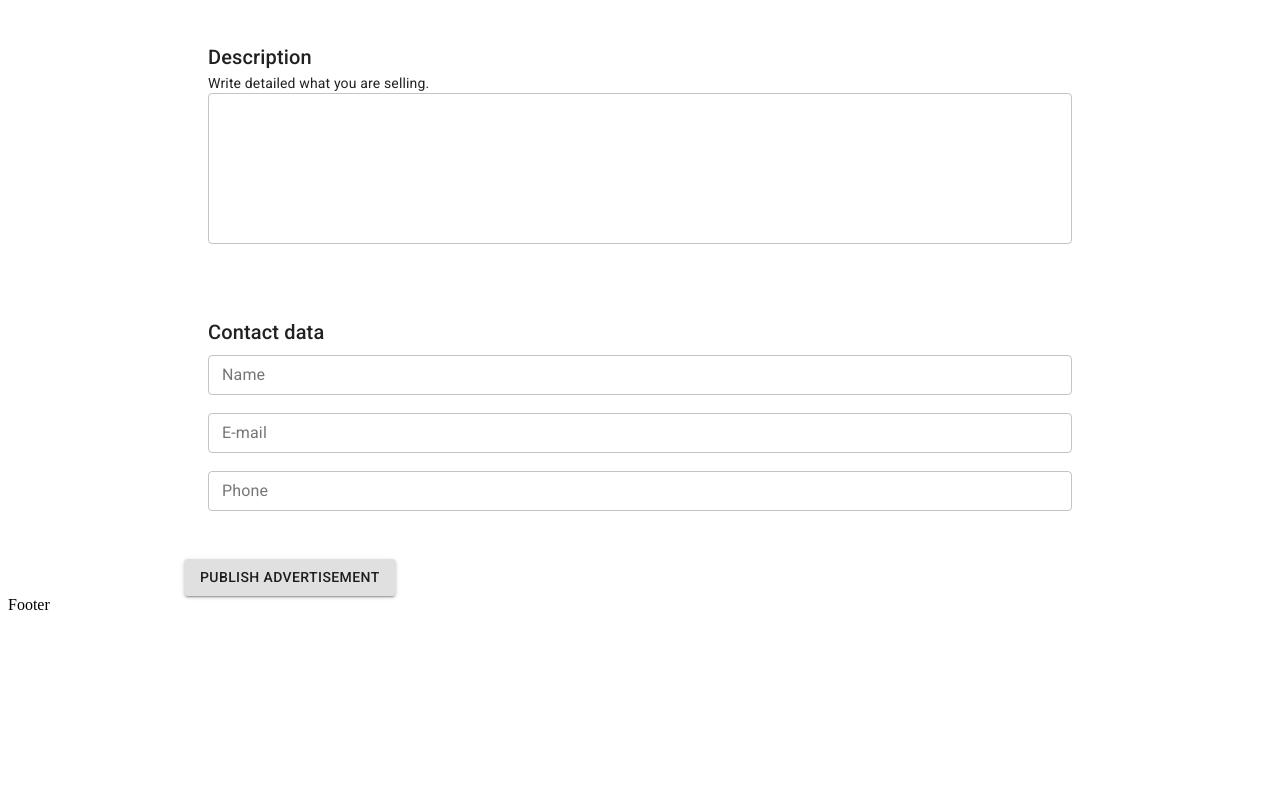
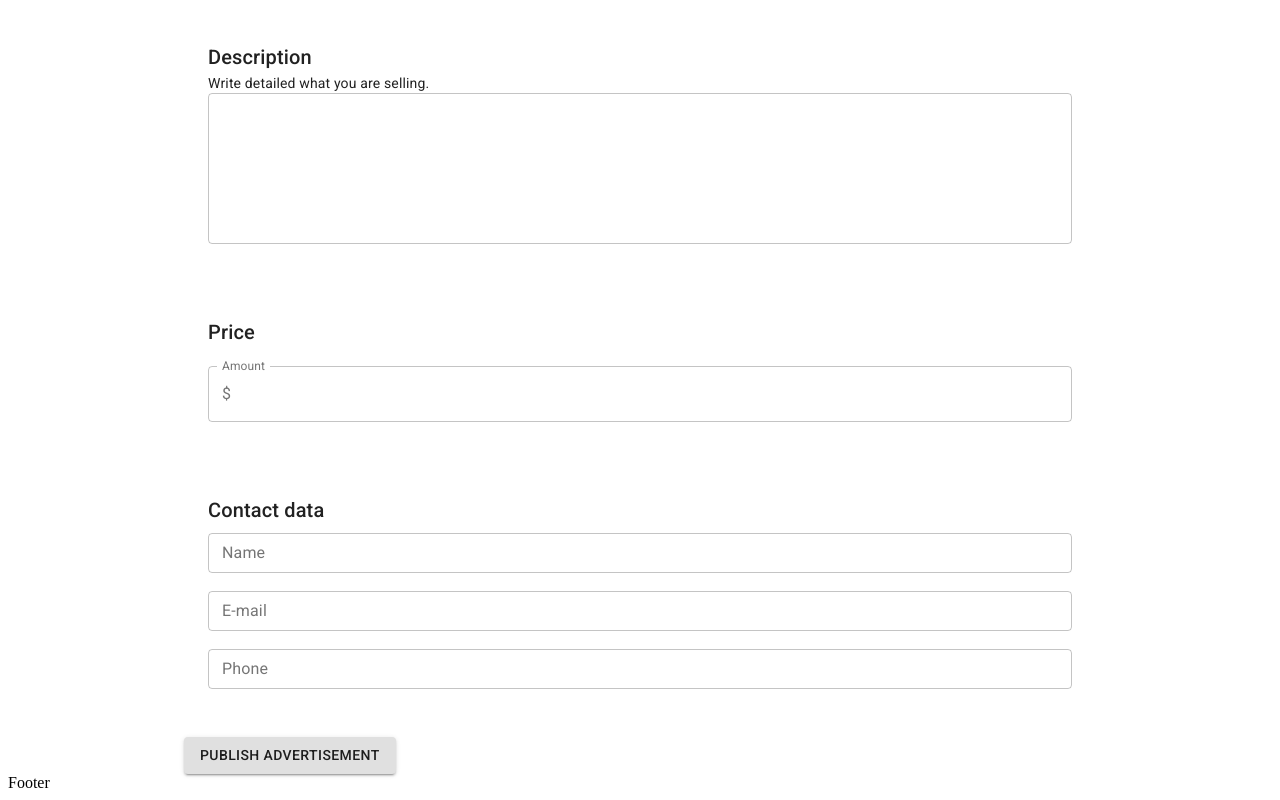
Before and after one commit to meloryayala/anunx-next-project, a Next.js app: page /user/publish in a window 1280 px wide. Shown: the part 830-1630 px from the top of the page. Before the commit the page ends 1452 px from the top, so only its background shows below. Built offline with nearby package versions, Linux system fonts and the light colour scheme.

Commit message:
Adding price field for publish page

```diff
--- a/pages/user/publish.js
+++ b/pages/user/publish.js
@@ -2,7 +2,11 @@
     Box,
     Button,
     Container,
+    FormControl,
     IconButton,
+    InputAdornment,
+    InputLabel,
+    OutlinedInput,
     Select,
     TextField,
     Typography,
@@ -201,6 +205,23 @@
 
             <Container maxWidth="md" className={classes.boxContainer}>
                 <Box className={classes.box}>
+                    <Typography component="h6" variant="h6" color="textPrimary">
+                        Price
+                    </Typography>
+                    <br />
+                    <FormControl fullWidth variant="outlined">
+                        <InputLabel>Amount</InputLabel>
+                        <OutlinedInput
+                            onChange={() => { }}
+                            startAdornment={<InputAdornment position="start">$</InputAdornment>}
+                            labelWidth={60}
+                        />
+                    </FormControl>
+                </Box>
+            </Container>
+
+            <Container maxWidth="md" className={classes.boxContainer}>
+                <Box className={classes.box}>
                     <Typography component="h6" variant="h6" color="textPrimary" gutterBottom>
                         Contact data
                     </Typography>
```
